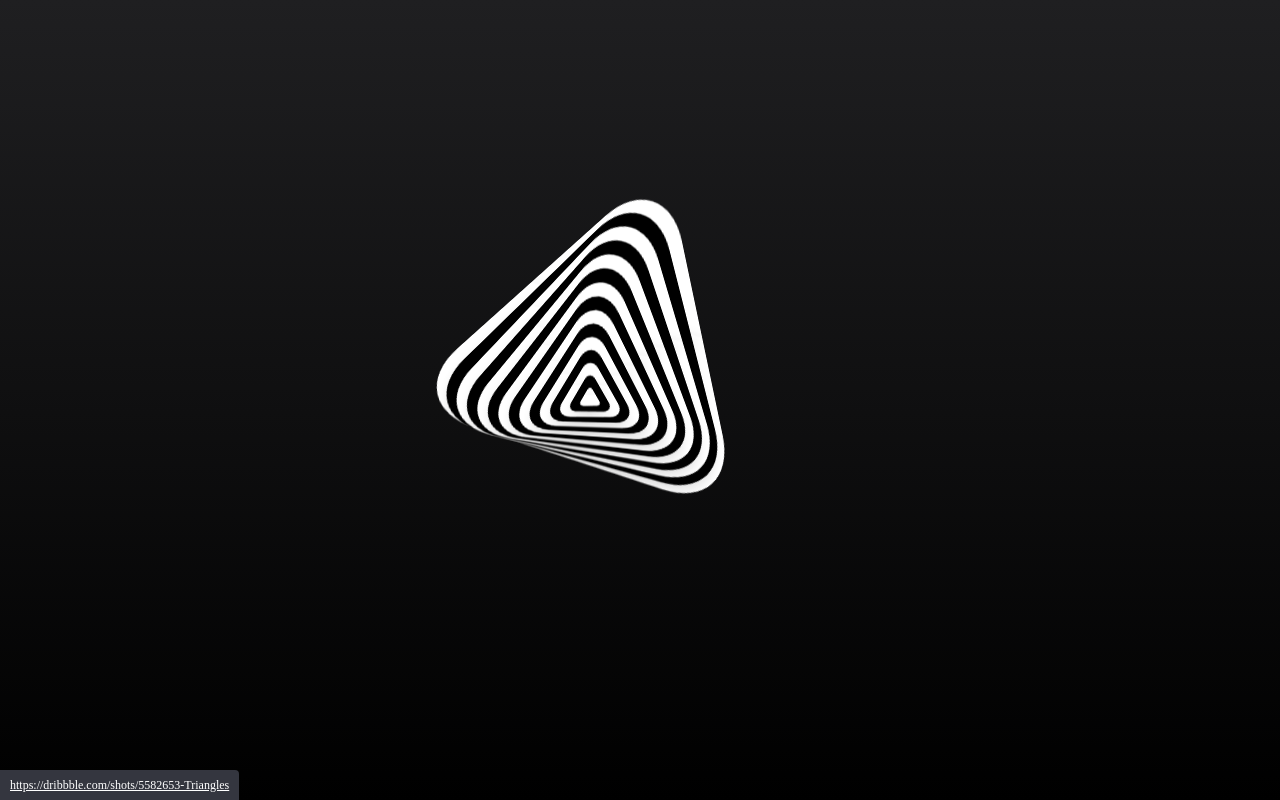
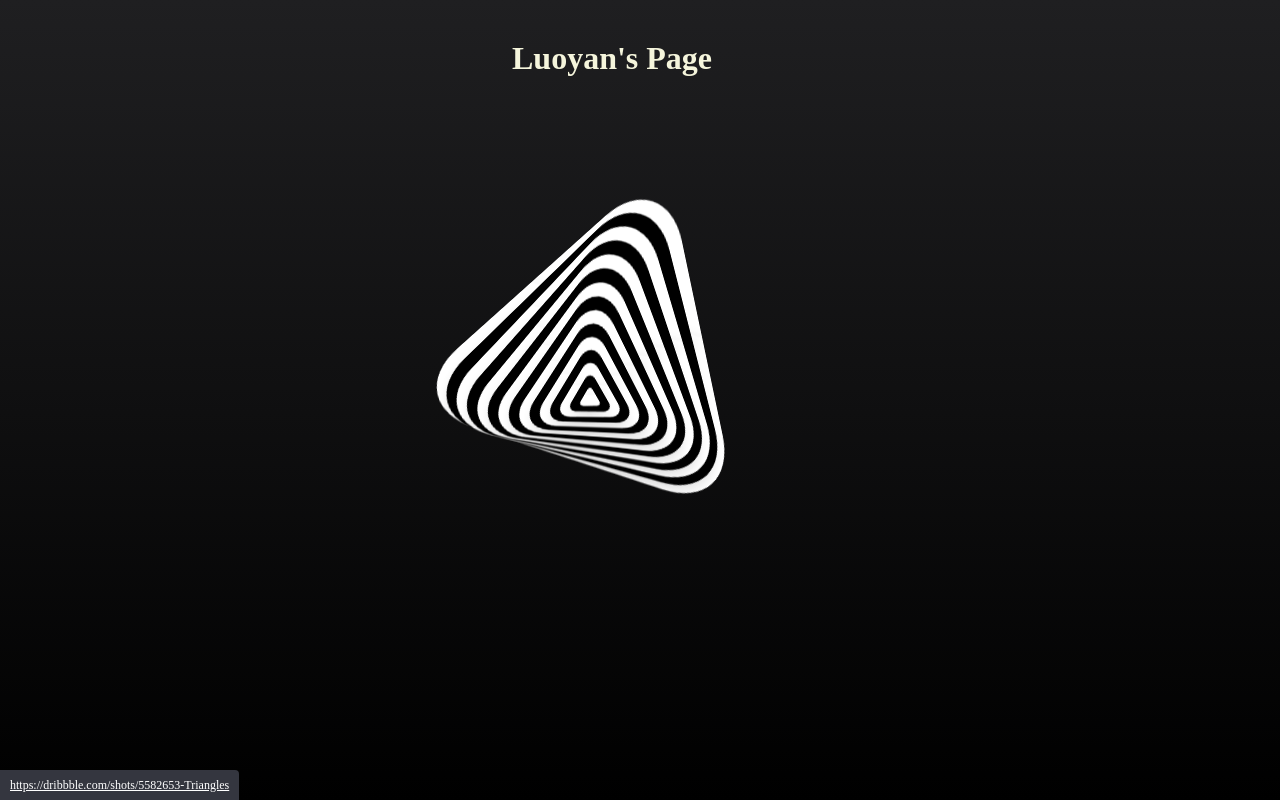
Before and after one commit to LuoyanZhang/vps-static, a plain HTML site: page index.html in a window 1280 px wide. Drawn offline with Linux system fonts and the light colour scheme.

Commit message:
add title

```diff
--- a/css/style.css
+++ b/css/style.css
@@ -1,3 +1,9 @@
+#title {
+  color: beige;
+  position: fixed;
+  top: 5%;
+  left: 40%;
+}
 .plane {
   display: block;
   height: 0;
--- a/index.html
+++ b/index.html
@@ -14,7 +14,7 @@
 
 <body>
 
-
+  <h1 id="title">Luoyan's Page</h1>
 <div class="main">
   <div class="plane">
     <div class="triangle"></div>
```
